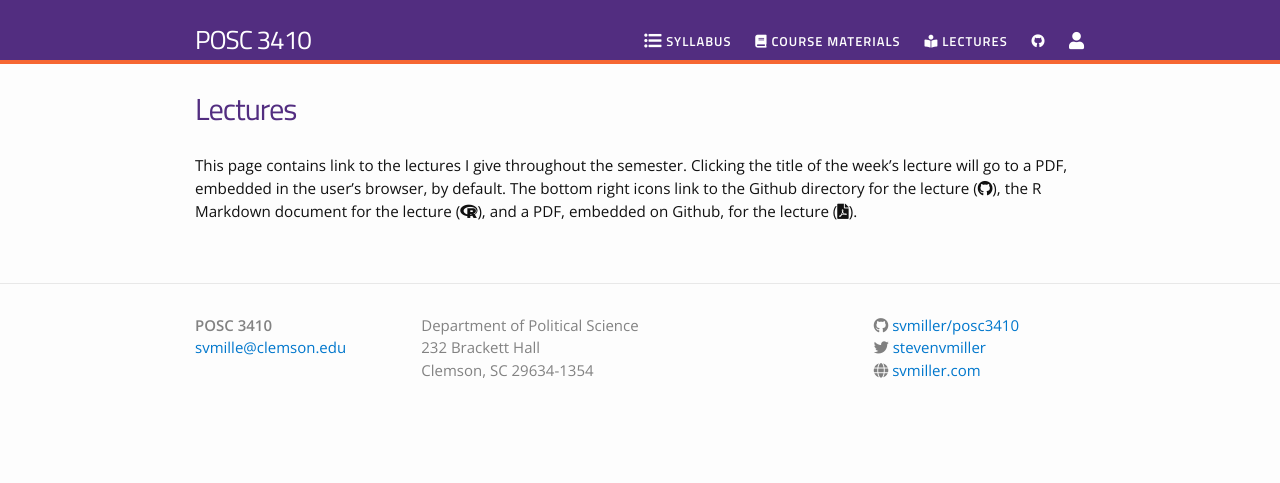
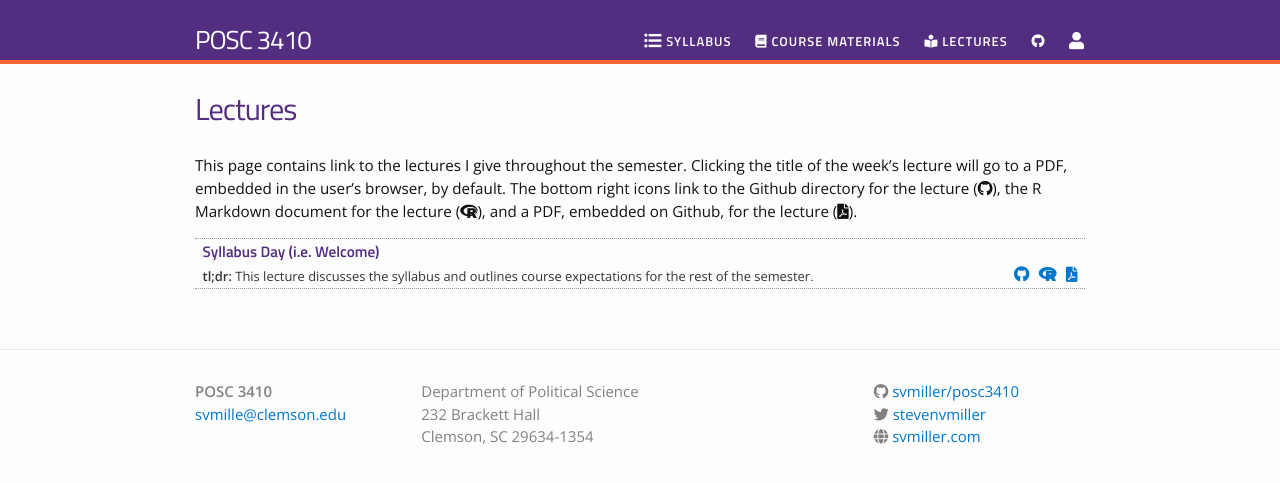
Before and after one commit to svmiller/posc3410, a Jekyll site: the page built from lectures.md, in a window 1280 px wide. Shown: the top 483 px of the page. Built offline with Jekyll 4.4.1, drawn with Linux system fonts in a browser that asks for light colours; nearby versions of some CDN libraries.

Commit message:
try this.

```diff
--- a/_data/lectures.yml
+++ b/_data/lectures.yml
@@ -1,4 +1,4 @@
-#- title: "Sample .Rmd File"
-#  filename: Untitled
-#  dirname: untitled-lecture
-#  tldr: "This is just a sample .rmd file to illustrate the use of the lectures.yml file."
+- title: "Syllabus Day (i.e. Welcome)"
+  filename: welcome
+  dirname: welcome
+  tldr:  "This lecture discusses the syllabus and outlines course expectations for the rest of the semester."
```
